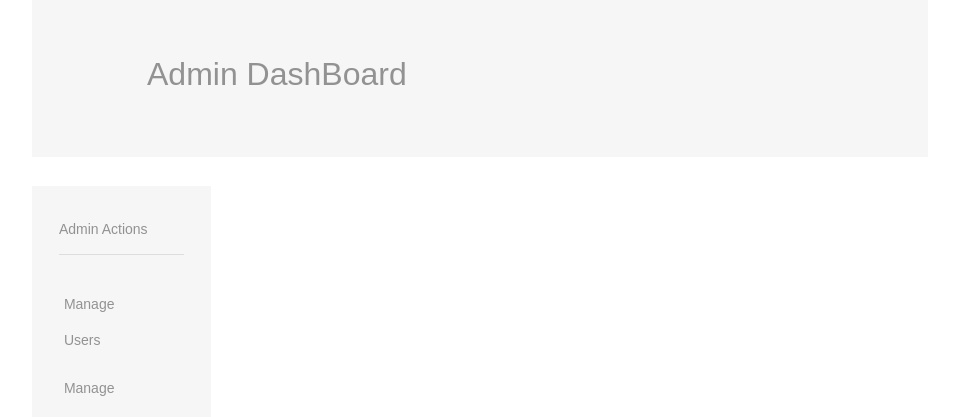
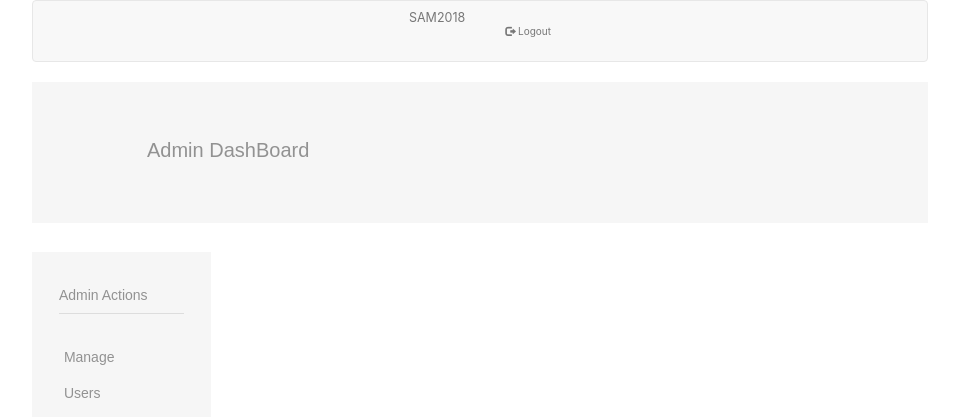
Before and after one commit to ALJOH4NI/SAM2018, a Django app: page /cpanel in a window 1280 px wide. Shown: the top 417 px of the page, without its empty margins (96-1055 px from the left). Run offline with Django 3.2, Linux system fonts and the light colour scheme; a user stored in the database is signed in; some libraries are stand-ins or nearby versions.

Commit message:
last versionnnnnnnnnn

```diff
--- a/templates/admin.html
+++ b/templates/admin.html
@@ -5,6 +5,12 @@
 <title> Admin dashboard </title>
 <meta name="viewport" content="width=device-width, initial-scale=1">
 <link href="media/styles/eCommerceStyle.css" rel="stylesheet" type="text/css">
+
+
+    <link rel="stylesheet" href="https://maxcdn.bootstrapcdn.com/bootstrap/3.3.7/css/bootstrap.min.css">
+    <script src="https://ajax.googleapis.com/ajax/libs/jquery/3.2.1/jquery.min.js"></script>
+    <script src="https://maxcdn.bootstrapcdn.com/bootstrap/3.3.7/js/bootstrap.min.js"></script>
+
     <link rel="stylesheet" href="https://maxcdn.bootstrapcdn.com/bootstrap/4.0.0-alpha.6/css/bootstrap.min.css" integrity="sha384-rwoIResjU2yc3z8GV/NPeZWAv56rSmLldC3R/AZzGRnGxQQKnKkoFVhFQhNUwEyJ" crossorigin="anonymous">
 
 <script>var __adobewebfontsappname__="dreamweaver"</script><script src="http://use.edgefonts.net/montserrat:n4:default;source-sans-pro:n2:default.js" type="text/javascript"></script>
@@ -16,6 +22,26 @@
   <header>
 
   </header>
+
+
+
+
+    <nav class="navbar navbar-default">
+          <div class="container-fluid">
+            <div class="navbar-header">
+              <a class="navbar-brand" href="#">SAM2018</a>
+            </div>
+            <ul class="nav navbar-nav navbar-right">
+              <li><a href="{% url 'logout' %}"><span class="glyphicon glyphicon-log-out"></span> Logout</a></li>
+            </ul>
+          </div>
+        </nav>
+
+
+
+
+
+
   <section id="offer">
     <h2 > Admin DashBoard </h2>
   </section>
```
Also changed, not shown: db.sqlite3.
